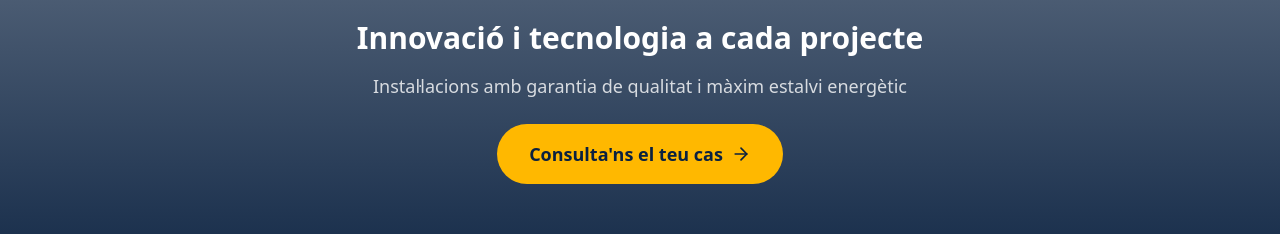
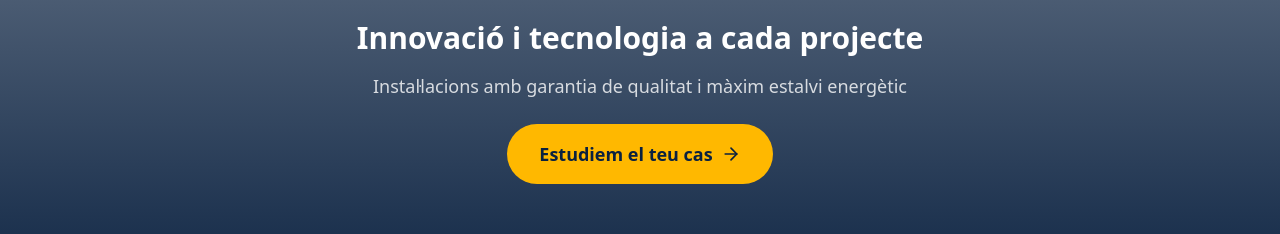
Before and after one commit to adriahz/pvd.cat, a React (Vite) app: page / in a window 1280 px wide. Shown: the part 1720-1954 px from the top of the page. Built offline with nearby package versions, Linux system fonts and the light colour scheme.

Commit message:
Updated Services.tsx

```diff
--- a/src/components/Services.tsx
+++ b/src/components/Services.tsx
@@ -98,7 +98,7 @@ Instal·lacions amb garantia de qualitat i màxim estalvi energètic          </
             onClick={scrollToContact}
             className="bg-[#FFB800] text-[#0A2140] px-8 py-4 rounded-full font-bold text-lg hover:bg-[#ffc933] transition-all hover:scale-105 inline-flex items-center gap-2"
           >
-            Consulta'ns el teu cas
+            Estudiem el teu cas
             <ArrowRight size={20} />
           </button>
         </div>
```
